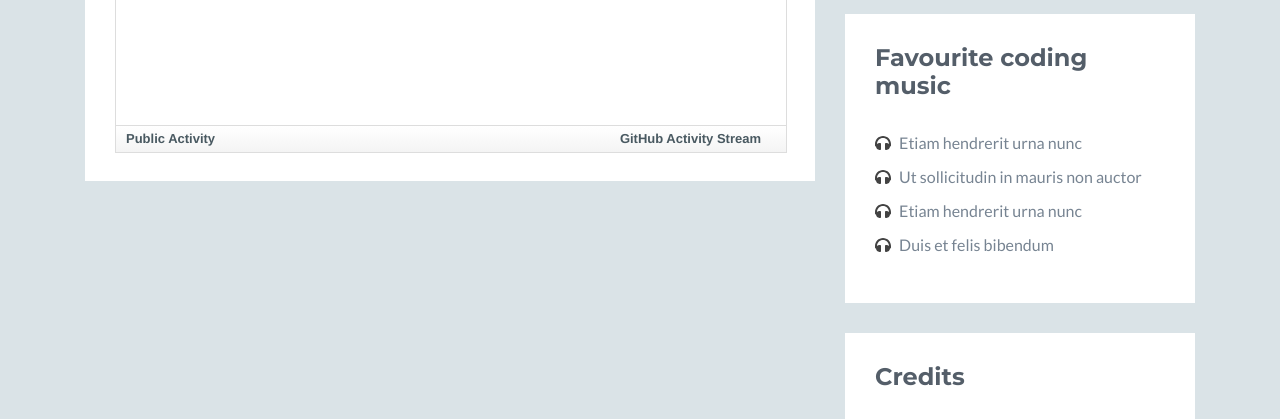
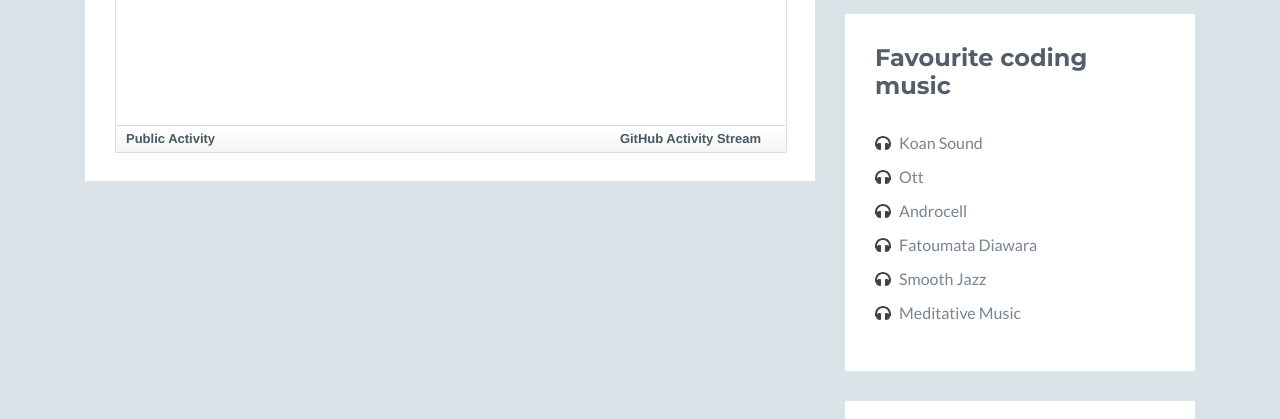
Before and after one commit to SitkaCharley/portfolio, a plain HTML site: page index.html in a window 1280 px wide. Shown: the part 1940-2359 px from the top of the page. Drawn offline with nearby package versions, Linux system fonts and the light colour scheme; no server answers; some icons are missing.

Commit message:
Replace favicon.ico with green one. Edit favorite coding music

```diff
--- a/assets/css/styles.css
+++ b/assets/css/styles.css
@@ -60,7 +60,7 @@ a:focus {
 }
 
 a.btn-cta-primary, .btn-cta-primary {
-  background: #54ba4e;
+  background: #54BA4F;
   border: 1px solid #54ba4e;
   color: #fff;
   font-weight: 600;
--- a/index.html
+++ b/index.html
@@ -236,11 +236,14 @@
                         <h2 class="heading">Favourite coding music</h2>
                         <div class="content">
                             <ul class="list-unstyled">
-                                <li><i class="fas fa-headphones"></i> <a href="#">Etiam hendrerit urna nunc</a></li>
-                                <li><i class="fas fa-headphones"></i> <a href="#">Ut sollicitudin in mauris non auctor</a></li>
-                                <li><i class="fas fa-headphones"></i> <a href="#">Etiam hendrerit urna nunc</a></li>
-                                <li><i class="fas fa-headphones"></i> <a href="#">Duis et felis bibendum</a></li>
+                                <li><i class="fas fa-headphones"></i> <a href="https://www.youtube.com/watch?v=H8UN2zN6CH4&t=809s">Koan Sound</a></li>
+                                <li><i class="fas fa-headphones"></i> <a href="https://www.youtube.com/watch?v=z-bjL6it_0Y">Ott</a></li>
+                                <li><i class="fas fa-headphones"></i> <a href="https://www.youtube.com/watch?v=S_i2I4B2UdQ">Androcell</a></li>
+                                <li><i class="fas fa-headphones"></i> <a href="https://www.youtube.com/watch?v=IwbhPJsnE6U">Fatoumata Diawara</a></li>
+                                <li><i class="fas fa-headphones"></i> <a href="https://www.youtube.com/watch?v=tdBNI5Jej-M">Smooth Jazz</a></li>
+                                <li><i class="fas fa-headphones"></i> <a href="https://www.youtube.com/watch?v=OHx4SyN7UWc">Meditative Music</a></li>
                             </ul>
+
                         </div><!--//content-->
                     </div><!--//section-inner-->
                 </aside><!--//section-->
```
Also changed, not shown: favicon.ico.
